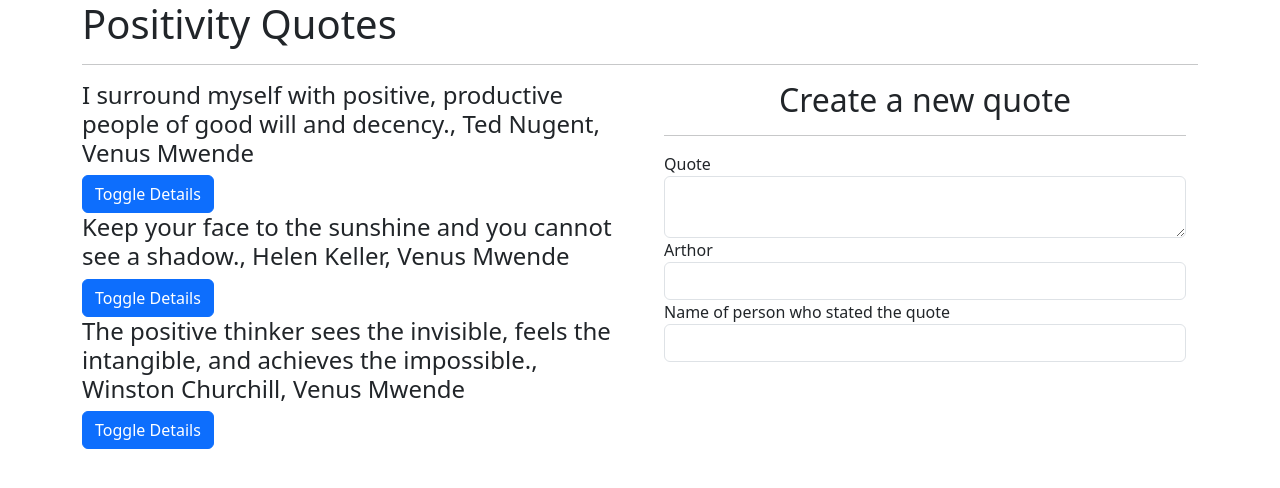
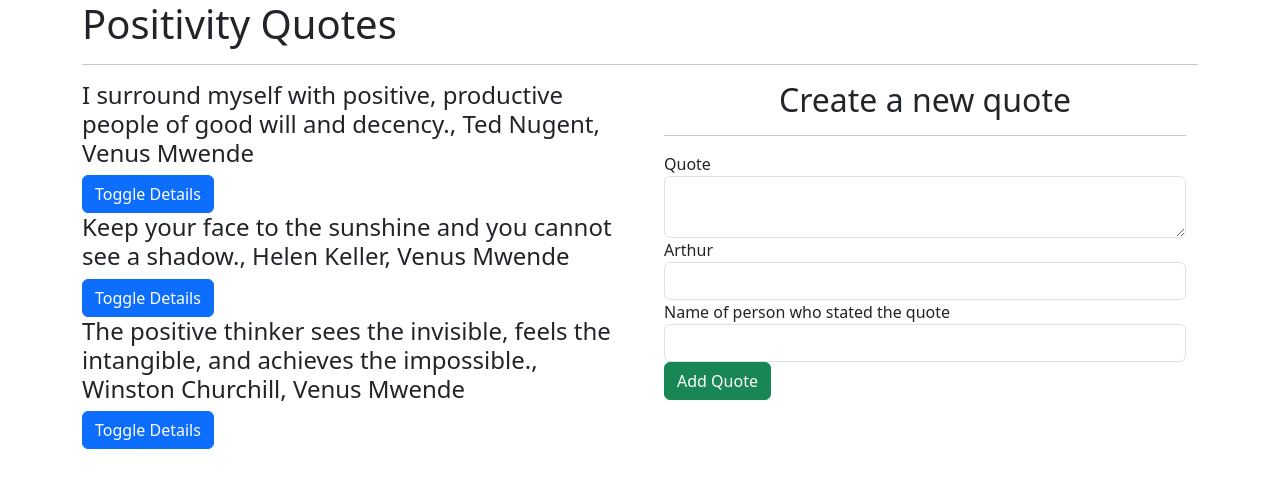
Before and after one commit to Venus-Kavunza/Fav-Quotes, an Angular app: page / in a window 1280 px wide. Shown: the top 488 px of the page. Built offline with nearby package versions, Linux system fonts and the light colour scheme.

Commit message:
It will add validation of the form

```diff
--- a/src/app/quote-form/quote-form.component.html
+++ b/src/app/quote-form/quote-form.component.html
@@ -1,24 +1,27 @@
 <div class="container-fluid">
     <h2 class="text-center">Create a new quote</h2>
     <hr>
-    <form>
+    <form (ngSubmit)='submitQuote()' #quoteForm="ngForm">
         <div class="form-group">
 
             <label for="quote">Quote</label>
-            <textarea type="text" required class="form-control" id="quote"></textarea>
+            <textarea type="text" required class="form-control" id="quote" [(ngModel)]="newQuote.name" name="name" #name="ngModel"></textarea>
 
         </div>
         <div class="form-group">
 
-            <label for="arthor">Arthor</label>
-            <input type="text" required class="form-control" id="arthor">
+            <label for="arthur">Arthur</label>
+            <input type="text" required class="form-control" id="arthur">
 
         </div>
         <div class="form-group">
 
-            <label for="writter">Name of person who stated the quote</label>
-            <input type="text" required class="form-control" id="writter">
-
+            <label for="name">Name of person who stated the quote</label>
+            <input type="text" required class="form-control" id="name">
+            <div [hidden]="name.valid || name.pristine" class="alert alert-danger">
+                <p>Name is required</p>
+              </div>
         </div>
+        <button type="submit" class="btn btn-success">Add Quote</button>
     </form>
 </div>
--- a/src/app/quote-form/quote-form.component.ts
+++ b/src/app/quote-form/quote-form.component.ts
@@ -1,4 +1,5 @@
-import { Component, OnInit } from '@angular/core';
+import { Component, OnInit, Output, EventEmitter } from '@angular/core';
+import { Quote } from '../quote';
 
 @Component({
   selector: 'app-quote-form',
@@ -7,6 +8,12 @@ import { Component, OnInit } from '@angular/core';
 })
 export class QuoteFormComponent implements OnInit {
 
+  newQuote = new Quote("", "", "", '', new Date());
+  @Output() addQuote = new EventEmitter<Quote>();
+
+  submitQuote(){
+    this.addQuote.emit(this.newQuote);
+  }
   constructor() { }
 
   ngOnInit(): void {
```
